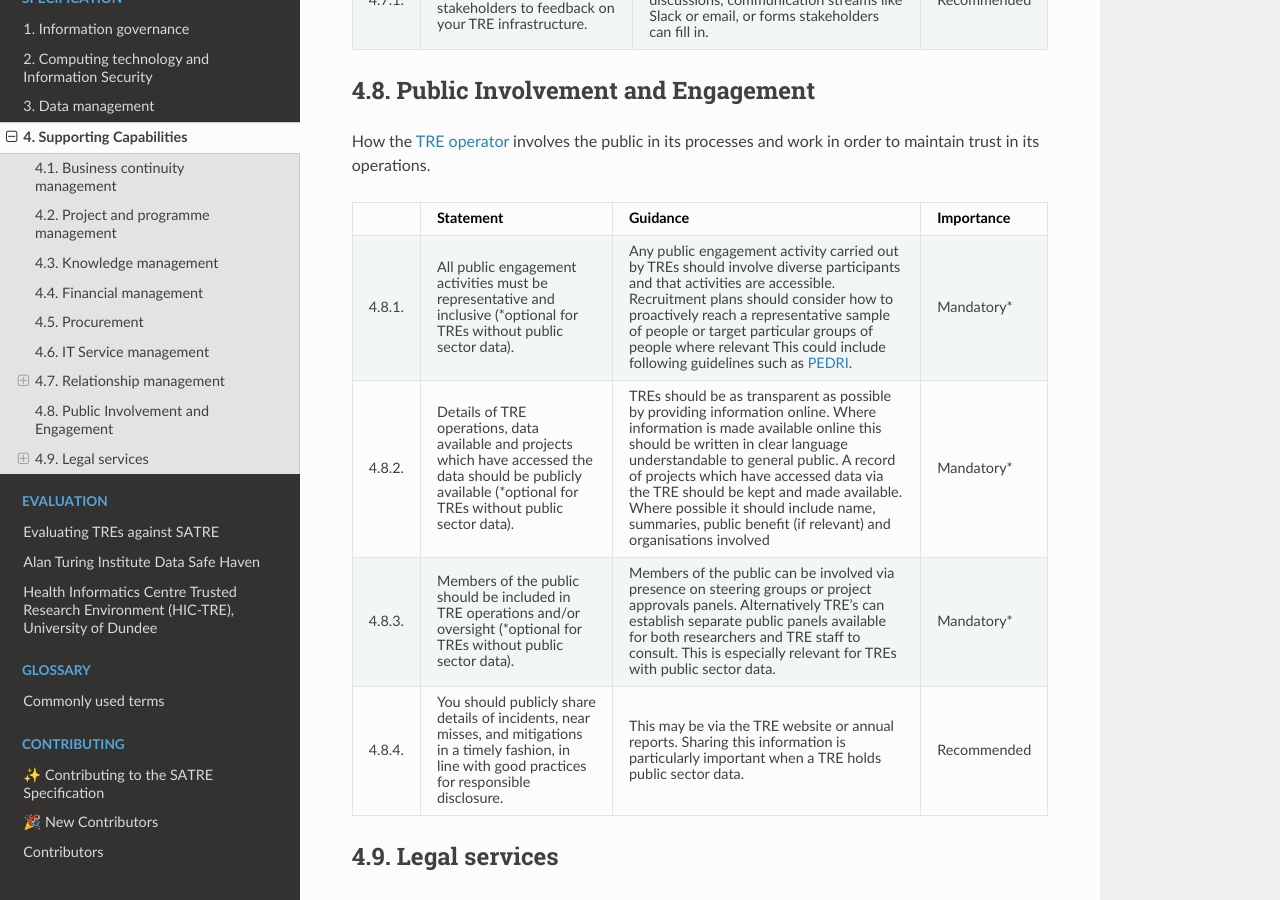
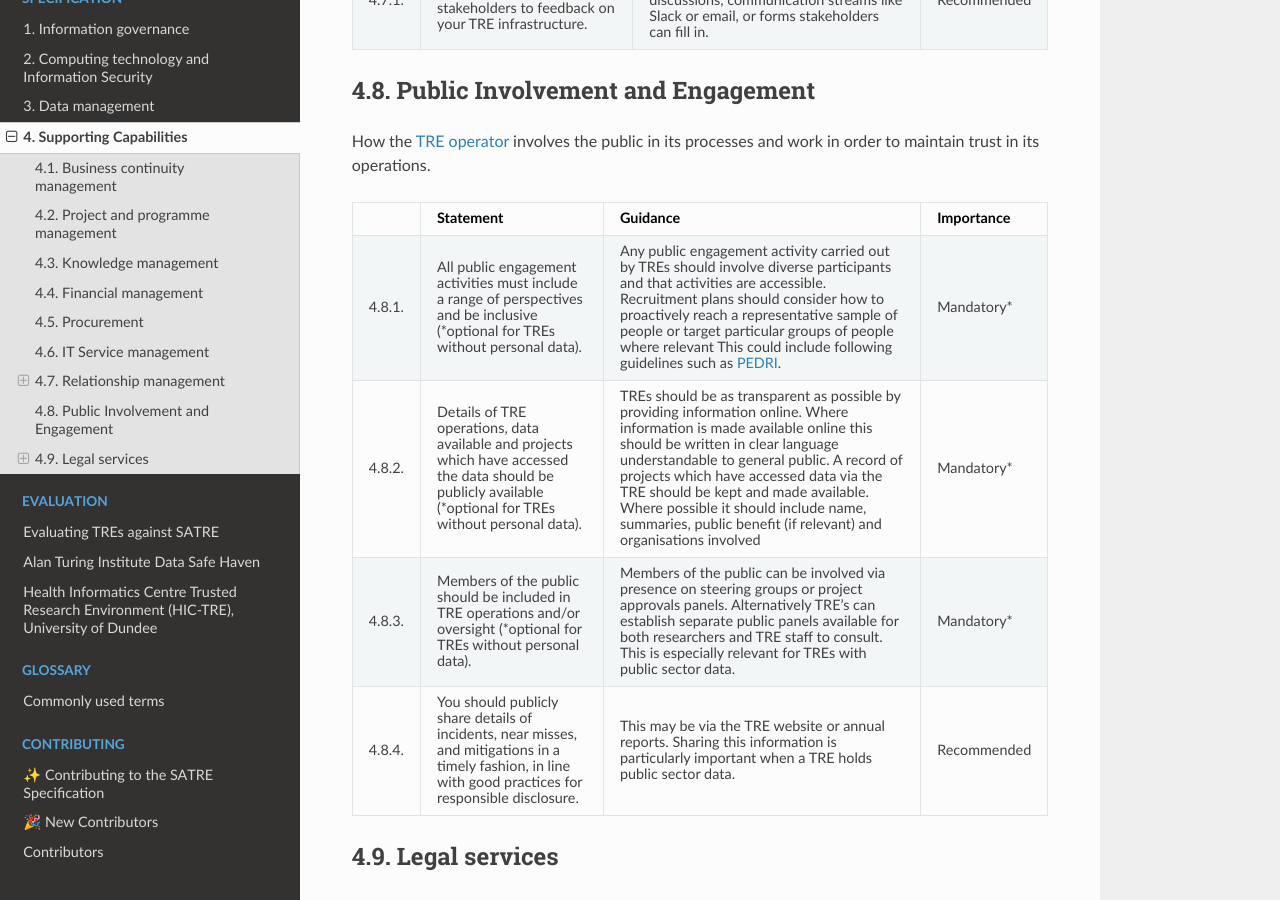
Before and after one commit to sa-tre/satre-specification, a Sphinx documentation site: the page built from docs/source/pillars/supporting.md, in a window 1280 px wide and 900 px high, scrolled down 3241 px. Built offline with Sphinx 7.4.7 and the Read the Docs theme 2.0.0, drawn with Linux system fonts in a browser that asks for light colours.

Commit message:
Apply suggestions from code review

```diff
--- a/docs/source/pillars/supporting.md
+++ b/docs/source/pillars/supporting.md
@@ -189,20 +189,20 @@ How the {ref}`TRE operator <infrastructure_roles>` involves the public in its pr
   - Guidance
   - Importance
 * - 4.8.1.
-  - All public engagement activities must be representative and inclusive (\*optional for TREs without public sector data).
+  - All public engagement activities must include a range of perspectives and be inclusive (\*optional for TREs without personal data).
   - Any public engagement activity carried out by TREs should involve diverse participants and that activities are accessible.
     Recruitment plans should consider how to proactively reach a representative sample of people or target particular groups of people where relevant
     This could include following guidelines such as [PEDRI](https://www.pedri.org.uk/).
   - Mandatory\*
 * - 4.8.2.
-  - Details of TRE operations, data available and projects which have accessed the data should be publicly available (\*optional for TREs without public sector data).
+  - Details of TRE operations, data available and projects which have accessed the data should be publicly available (\*optional for TREs without personal data).
   - TREs should be as transparent as possible by providing information online.
     Where information is made available online this should be written in clear language understandable to general public.
     A record of projects which have accessed data via the TRE should be kept and made available.
     Where possible it should include name, summaries, public benefit (if relevant) and organisations involved
   - Mandatory\*
 * - 4.8.3.
-  - Members of the public should be included in TRE operations and/or oversight (\*optional for TREs without public sector data).
+  - Members of the public should be included in TRE operations and/or oversight (\*optional for TREs without personal data).
   - Members of the public can be involved via presence on steering groups or project approvals panels.
     Alternatively TRE's can establish separate public panels available for both researchers and TRE staff to consult.
     This is especially relevant for TREs with public sector data.
```
